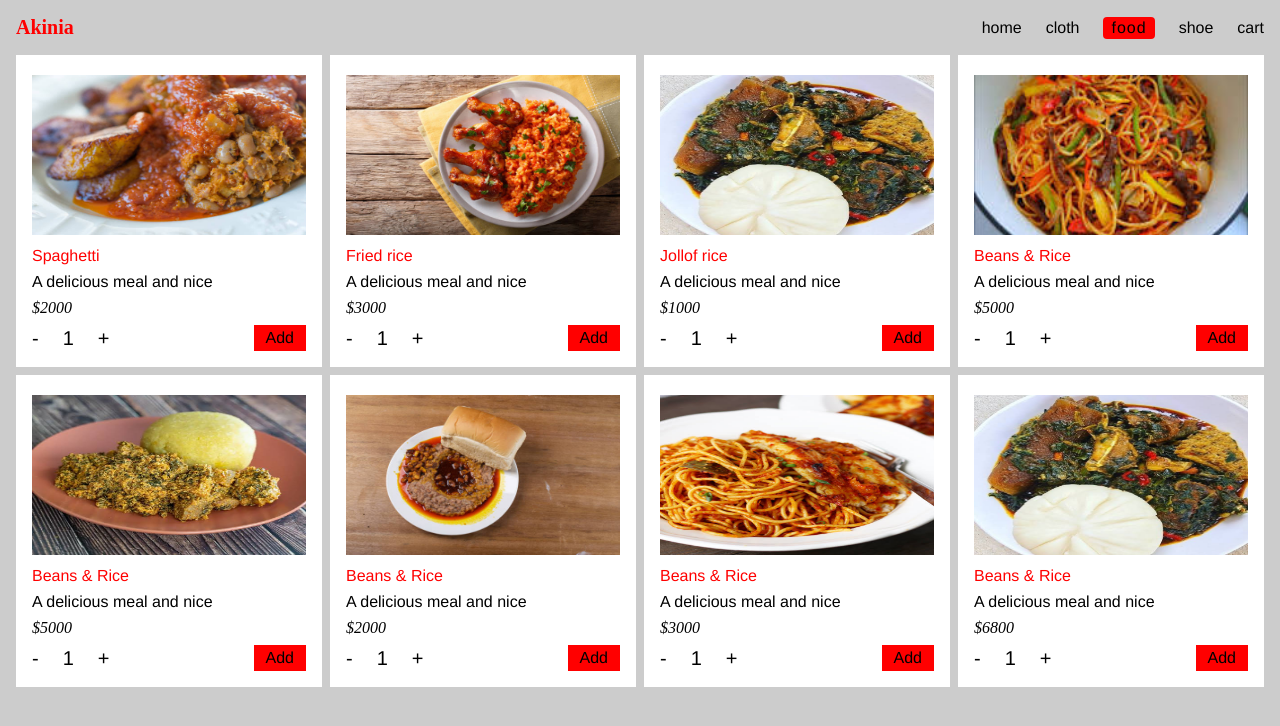
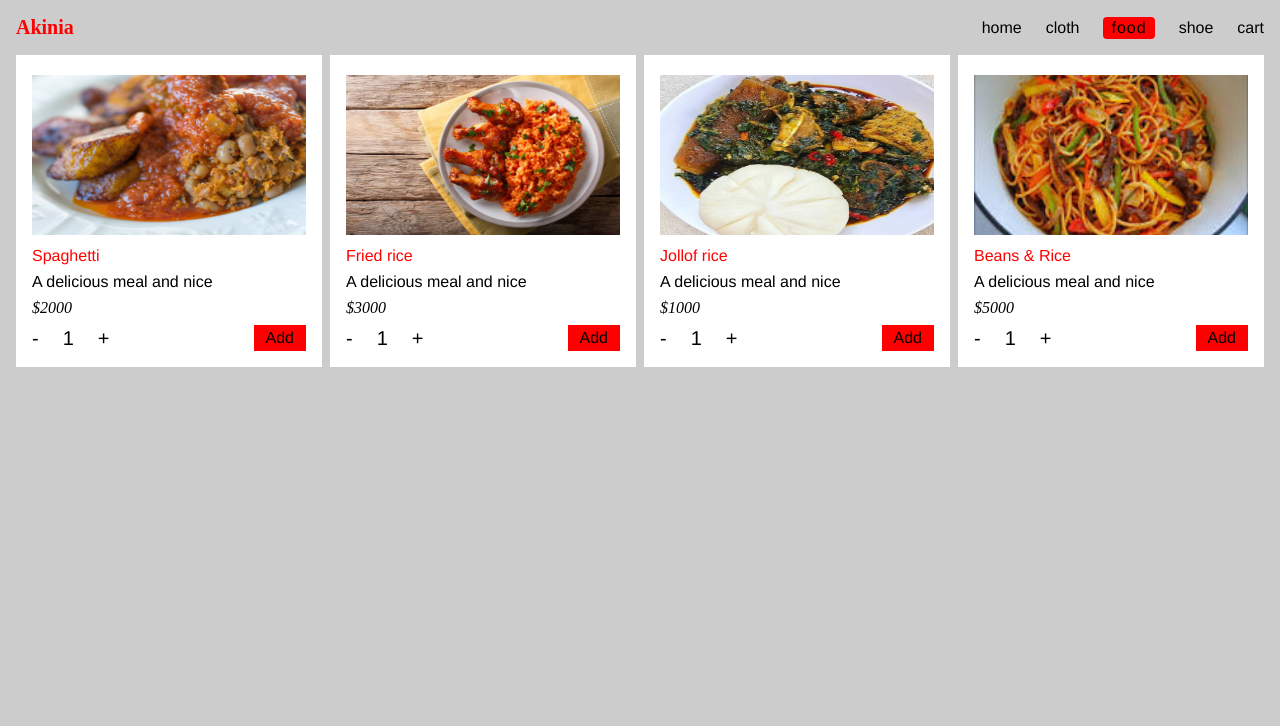
Before and after one commit to codthathing/Akin-Shop, a React (Vite) app: page /food in a window 1280 px wide. Shown: the top 726 px of the page. Built offline with nearby package versions, Linux system fonts and the light colour scheme.

Commit message:
updated the add to cart button

```diff
--- a/src/pages/cloth/clothObj.jsx
+++ b/src/pages/cloth/clothObj.jsx
@@ -39,37 +39,5 @@ export const clothItem = [
     desc: 'A fitted for both genders',
     price: 5000.00,
     item: 1
-  },
-  {
-    id: 5,
-    image: checkWomen,
-    brand: 'Canvas',
-    desc: 'A fitted for both genders',
-    price: 5000.00,
-    item: 1
-  },
-  {
-    id: 6,
-    image: nickers,
-    brand: 'Canvas',
-    desc: 'A fitted for both genders',
-    price: 5000.00,
-    item: 1
-  },
-  {
-    id: 7,
-    image: jeanWomen,
-    brand: 'Canvas',
-    desc: 'A fitted for both genders',
-    price: 7000.00,
-    item: 1
-  },
-  {
-    id: 8,
-    image: poloP,
-    brand: 'Canvas',
-    desc: 'A fitted for both genders',
-    price: 5500.00,
-    item: 1
   }
 ];
--- a/src/pages/food/foodObj.jsx
+++ b/src/pages/food/foodObj.jsx
@@ -38,37 +38,5 @@ export const foodItem = [
 		desc: 'A delicious meal and nice',
 		price: 5000.00,
 		item: 1
-	},
-	{
-		id: 5,
-		image: food,
-		brand: 'Beans & Rice',
-		desc: 'A delicious meal and nice',
-		price: 5000.00,
-		item: 1
-	},
-	{
-		id: 6,
-		image: goryin,
-		brand: 'Beans & Rice',
-		desc: 'A delicious meal and nice',
-		price: 2000.00,
-		item: 1
-	},
-	{
-	  id: 7,
-	  image: spag,
-	  brand: 'Beans & Rice',
-	  desc: 'A delicious meal and nice',
-	  price: 3000.00,
-	  item: 1
-	},
-	{
-		id: 8,
-		image: semo,
-		brand: 'Beans & Rice',
-		desc: 'A delicious meal and nice',
-		price: 6800.00,
-		item: 1
 	}
 ];
--- a/src/pages/shoe/shoeObj.jsx
+++ b/src/pages/shoe/shoeObj.jsx
@@ -38,37 +38,5 @@ export const shoeItem = [
     desc: 'A very affordable shoe',
     price: 35000.00,
     item: 1
-  },
-  {
-    id: 5,
-    image: sneakers,
-    brand: 'Prada',
-    desc: 'A very affordable shoe',
-    price: 25000.00,
-    item: 1
-  },
-  {
-    id: 6,
-    image: look,
-    brand: 'Prada',
-    desc: 'A very affordable shoe',
-    price: 15600.00,
-    item: 1
-  },
-  {
-    id: 7,
-    image: wildest,
-    brand: 'Prada',
-    desc: 'A very affordable shoe',
-    price: 10000.00,
-    item: 1
-  },
-  {
-    id: 8,
-    image: casuals,
-    brand: 'Prada',
-    desc: 'A very affordable shoe',
-    price: 15000.00,
-    item: 1
   }
 ];
--- a/src/pages/template.jsx
+++ b/src/pages/template.jsx
@@ -5,12 +5,17 @@ const Template = ({ itemsArray, setItemsArray }) => {
     const { cartItems, setCartItems } = useContext(NavigateContext);
 
     const itemFunction = (id, type) => {
-        setItemsArray(prevState => prevState.map((item) => (item.id === id) ? { ...item, ...(type === "ADD" ? { item: item.item + 1 } : { item: item.item > 1 ? item.item - 1 : 1 }) } : item));
+        setItemsArray((prevState) => prevState.map((item) => item.id === id ? { ...item, ...(type === "ADD" ? { item: item.item + 1 } : { item: item.item > 1 ? item.item - 1 : 1 }), } : item));
     };
 
     const addToCart = (id) => {
         const newCartItem = itemsArray.find((item) => item.id === id);
-        setCartItems([...cartItems, newCartItem]);
+        if (cartItems.some(({ brand }) => brand === newCartItem.brand)) {
+            setCartItems((prevState) => prevState.map((item) => item.brand === newCartItem.brand ? { ...item, item: item.item + newCartItem.item } : item));
+        } else {
+            setCartItems([...cartItems, newCartItem]);
+        };
+        setItemsArray(prevState => prevState.map((item) => item.id === id ? { ...item, item: 1 } : item));
     };
 
     return (
@@ -24,11 +29,23 @@ const Template = ({ itemsArray, setItemsArray }) => {
                         <var className="brand_price">${price}</var>
                         <div className="pur_div">
                             <div className="pur_det">
-                                <button onClick={() => itemFunction(id, "MINUS")} className="pur_btn">-</button>
+                                <button
+                                    onClick={() => itemFunction(id, "MINUS")}
+                                    className="pur_btn"
+                                >
+                                    -
+                                </button>
                                 <p className="pur_num">{item}</p>
-                                <button onClick={() => itemFunction(id, "ADD")} className="pur_btn">+</button>
+                                <button
+                                    onClick={() => itemFunction(id, "ADD")}
+                                    className="pur_btn"
+                                >
+                                    +
+                                </button>
                             </div>
-                            <button onClick={() => addToCart(id)} className="cart_btn">Add</button>
+                            <button onClick={() => addToCart(id)} className="cart_btn">
+                                Add
+                            </button>
                         </div>
                     </div>
                 );
```
